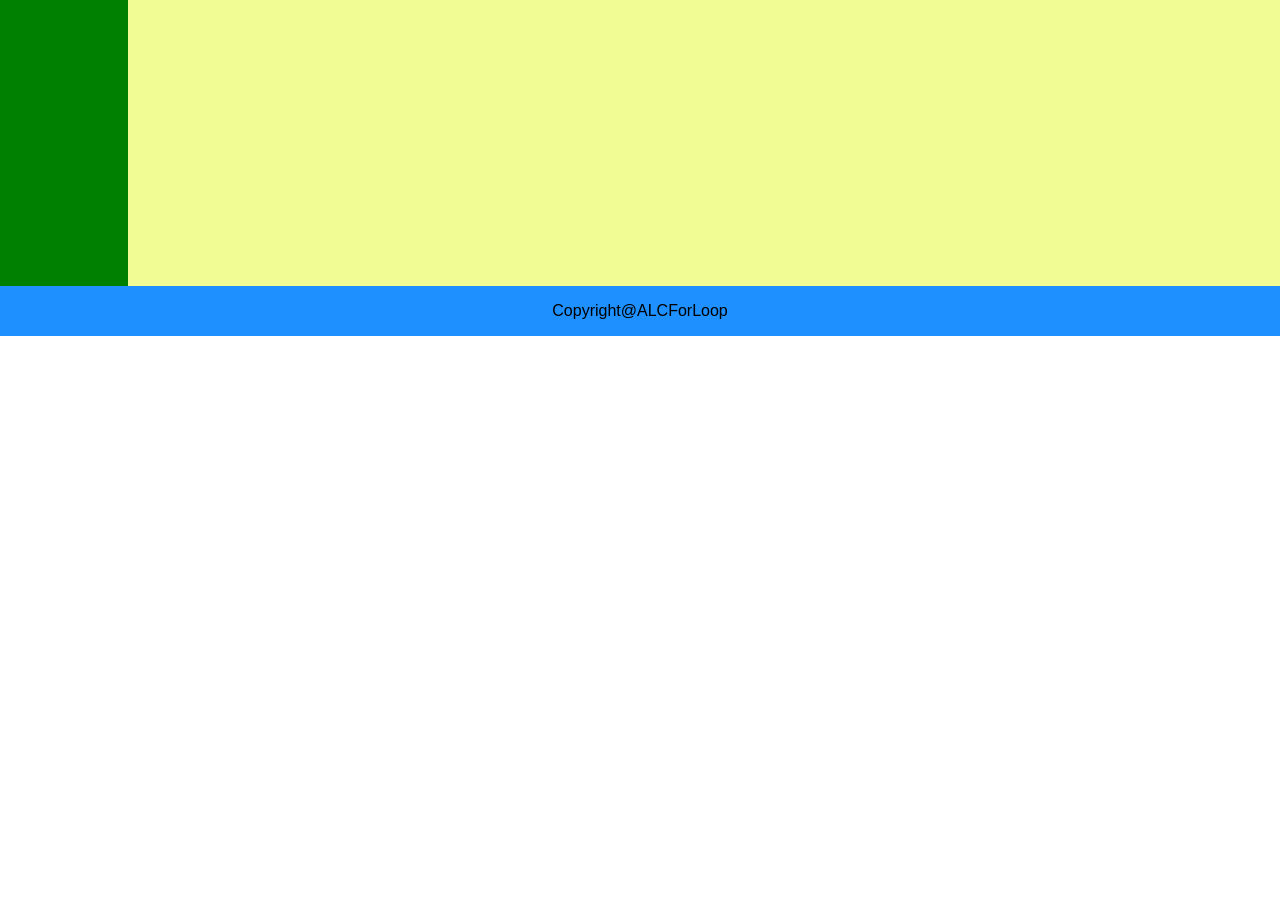
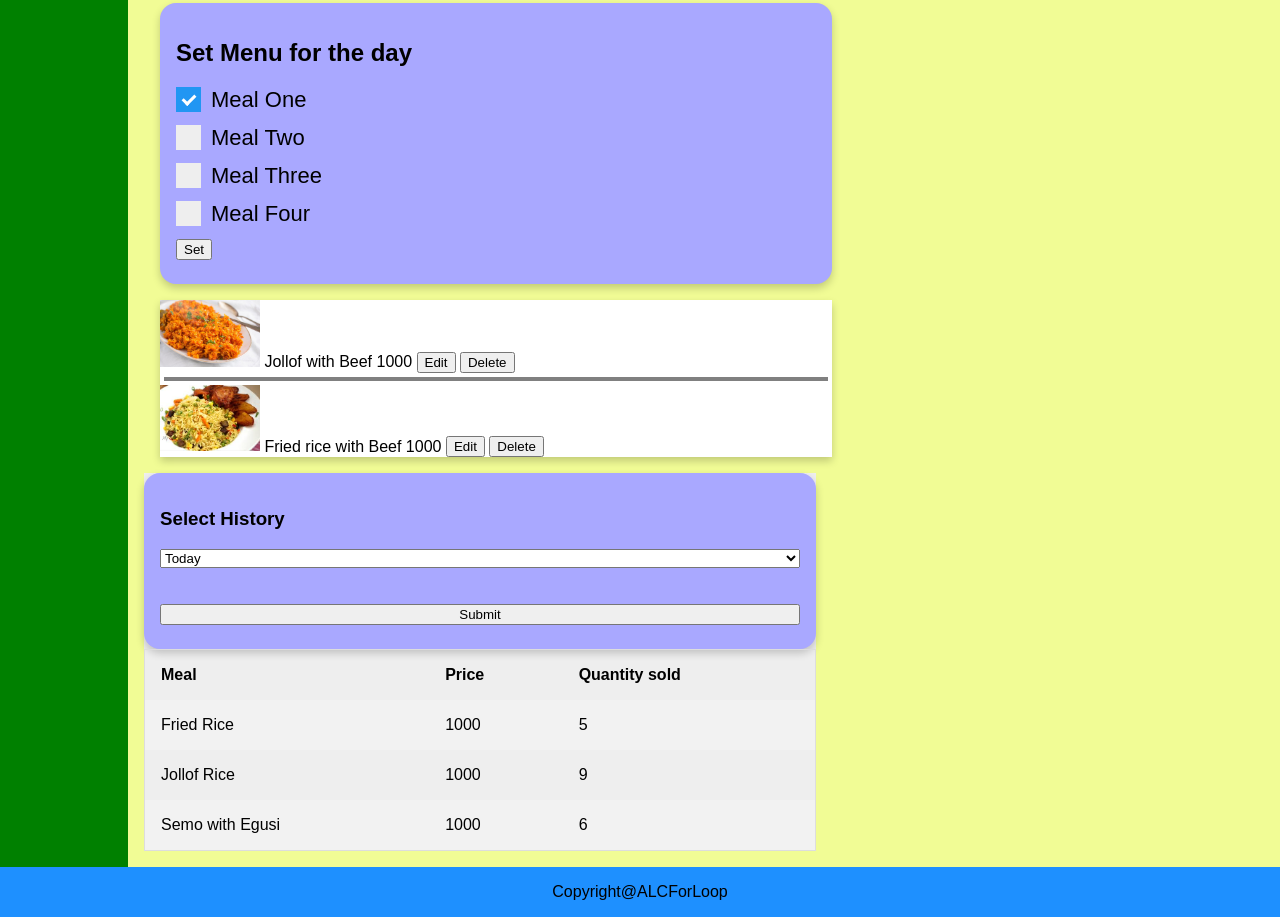
Before and after one commit to ola357/book-a-meal, a plain HTML site: page ui/admin.html in a window 1280 px wide. Shown: the part 611-1528 px from the top of the page. Before the commit the page ends 947 px from the top, so only its background shows below. Drawn offline with Linux system fonts and the light colour scheme.

Commit message:
added more styling and pages

```diff
--- a/ui/admin.html
+++ b/ui/admin.html
@@ -15,23 +15,24 @@
     <div class="header">
         <a href="#default" class="logo">book-a-meal</a>
         <div class="header-right">
-            <a id="signup" class="active" href="#home">Signup</a>
-            <a id="login" href="#contact">Login</a>
+            <a id="signup" class="active" href="#home">LogOut</a>
+            <!-- <a id="login" href="#contact">Login</a> -->
         </div>
     </div>
     <div id="main">
         <section class="btn-group">
-            <button>Create/Add Meal</button>
+            <button>Create Meal</button>
             <button>Set Menu</button>
-            <button>Day Orders</button>
+            <button>Orders History</button>
         </section>
         <article>
             <!-- create a meal form -->
             <div class="form-container">
                 <form action="">
+                    <h3>Create a new Meal</h3>
                     <div class="meal-picture">
                         <label for="mealpicture">Picture for Meal</label>
-                        <img src="" alt="meal's pic">
+                        <img src="/ui/images/menu/defaultmealpic.png" alt="meal's pic">
                         <input type="file" name="mealpicture" id="mealpicture">
                     </div>
                     <div class="meal-detail">
@@ -42,16 +43,16 @@
                     </div>
 
                     <div>
-                        <input type="submit" value="Create/Add">
+                        <input type="submit" value="Create">
                         <input type="button" value="Cancel">
                     </div>
                 </form>
             </div>
-            <!-- end meal creating form -->
-            <!-- Setting menu for the day -->
-            <div class="menu">
+
+            <!-- Set Menu for the day -->
+            <div class="set-menu">
                 <form action="">
-                    <h1>Custom Checkboxes</h1>
+                    <h1>Set Menu for the day</h1>
                     <label class="container"> Meal One
                         <input type="checkbox" checked="checked">
                         <span class="checkmark"></span>
@@ -73,6 +74,66 @@
                     </div>
                 </form>
             </div>
+            <!-- editing and deleting meals -->
+            <div class="menu-list">
+                <div>
+                    <img class="pic" src="/ui/images/menu/jollof-rice-3.jpg" alt="">
+                    <span>Jollof with Beef</span>
+                    <span>1000</span>
+                    <span><button>Edit</button></span>
+                    <span><button>Delete</button></span>
+
+                </div>
+                <hr>
+                <div>
+                    <img class="pic" src="/ui/images/menu/fried-rice.jpg" alt="">
+                    <span>Fried rice with Beef</span>
+                    <span>1000</span>
+                    <span><button>Edit</button></span>
+                    <span><button>Delete</button></span>
+
+                </div>
+            </div>
+            <!-- History of orders -->
+            <div class="order-history">
+                <div>
+                    <form action="">
+                        <h3>Select History</h3>
+                        <select name="Time">
+                            <option value="volvo">Today</option>
+                            <option value="saab">Week</option>
+                            <option value="fiat">Month</option>
+                            <option value="audi">All Orders</option>
+                        </select>
+                        <br><br>
+                        <input type="submit">
+                    </form>
+                </div>
+                <div>
+                    <table>
+                        <tr>
+                            <th>Meal</th>
+                            <th>Price</th>
+                            <th>Quantity sold</th>
+                        </tr>
+                        <tr>
+                            <td>Fried Rice</td>
+                            <td>1000</td>
+                            <td>5</td>
+                        </tr>
+                        <tr>
+                            <td>Jollof Rice</td>
+                            <td>1000</td>
+                            <td>9</td>
+                        </tr>
+                        <tr>
+                            <td>Semo with Egusi</td>
+                            <td>1000</td>
+                            <td>6</td>
+                        </tr>
+                    </table>
+                </div>
+            </div>
 
         </article>
     </div>
--- a/ui/css/admin.css
+++ b/ui/css/admin.css
@@ -1,3 +1,7 @@
+hr{
+  border: 2px solid grey;
+  margin: 4px;
+}
 #main {
     display: flex;
     flex-direction: column;
@@ -24,7 +28,7 @@
     justify-content: center;
     flex-direction: column;
   }
-  /* ****** */
+  /* sidebar buttons****** */
   .btn-group button{
       display: block;
       width: 100%;
@@ -33,7 +37,7 @@
   .form-container{
       width: 60%;
       /* background-color: aquamarine; */
-      display: none;
+      /* display: none; */
   }
   form{
       display: flex;
@@ -49,6 +53,10 @@
     display: flex;
     flex-direction: column;
   }
+  .meal-picture img{
+    height: 200px;
+    width: 200px;
+  }
 .meal-detail{
     display: flex;
     flex-direction: column;
@@ -58,8 +66,10 @@ input, label{
 }
 
 /* ****** setting menu for the day */
-.menu{
-    display: none;
+.set-menu{
+    /* display: none; */
+    margin: 16px;
+    width: 60%;
 }
  /* Customize the label (the container) */
  .container {
@@ -73,6 +83,7 @@ input, label{
     -moz-user-select: none;
     -ms-user-select: none;
     user-select: none;
+
   }
 
   /* Hide the browser's default checkbox */
@@ -128,3 +139,37 @@ input, label{
     -ms-transform: rotate(45deg);
     transform: rotate(45deg);
   }
+  /* *****style for menu list */
+  .menu-list{
+    display: flex;
+    justify-content: center;
+    flex-direction: column;
+    box-shadow: 0 4px 8px 0 rgba(0, 0, 0, 0.2);
+    background-color: white;
+    width: 60%;
+    margin: 0px 16px 16px 16px;
+  }
+  .pic{
+    max-width: 100px;
+    max-height: 100px;
+  }
+  /* history of orders */
+  .order-history{
+    background-color: #eee;
+    width: 60%;
+  }
+  table {
+    border-collapse: collapse;
+    border-spacing: 0;
+    width: 100%;
+    border: 1px solid #ddd;
+  }
+
+  th, td {
+    text-align: left;
+    padding: 16px;
+  }
+
+  tr:nth-child(even) {
+    background-color: #f2f2f2
+  }
```
Also changed, not shown: ui/images/menu/defaultmealpic.png (added), ui/images/menu/fried-rice.jpg (added), ui/images/menu/jollof-rice-3.jpg (added), 2 other files.
